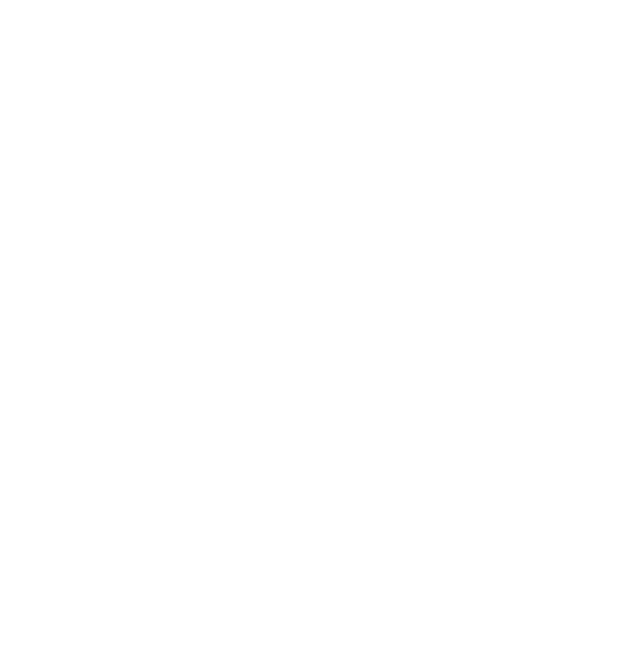
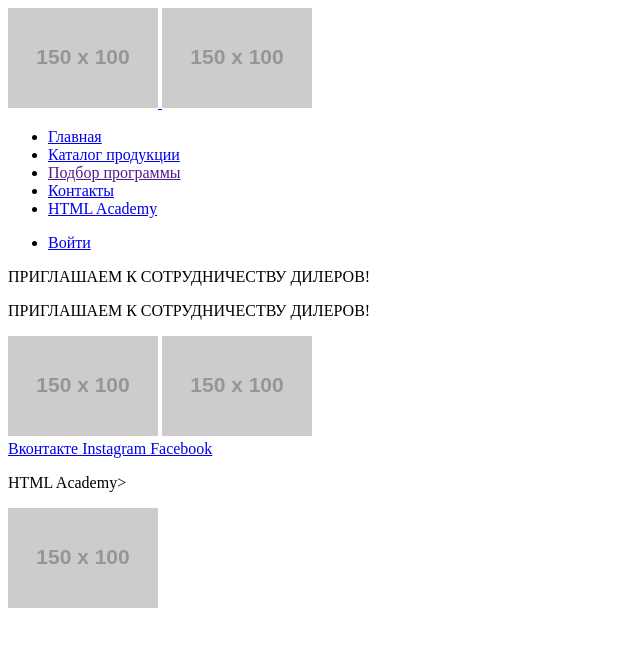
Before and after one commit to elkinkazan/73441-cat-energy-17, a website: page source/form.html in a window 1280 px wide. Shown: the whole page, without its empty margins (0-640 px from the left). Drawn offline with Linux system fonts and the light colour scheme; placeholder pictures from the web are drawn by us.

Commit message:
добавляет form

```diff
--- a/source/form.html
+++ b/source/form.html
@@ -0,0 +1,75 @@
+<!DOCTYPE html>
+<html lang="ru">
+
+<head>
+  <meta charset="utf-8">
+  <title>HTML Academy: Кэт энерджи
+  </title>
+</head>
+
+<body>
+
+  <header class="page-header">
+    <a href="index.html" class="page-header__link">
+      <img class="page-header__link-img" src="http://placehold.it/150x100" width="150" height="100" alt="cat-picture">
+    </a>
+    <a href="index.html" class="page-header__logo">
+      <img class="page-header__logo-img" src="http://placehold.it/150x100" width="150" height="100" alt="cat-picture">
+    </a>
+    <nav class="main-nav">
+      <ul class="main-nav__list site-list">
+        <li class="site-list__item site-list__item--active">
+          <a href="index.html" class="site-list__link">Главная</a>
+        </li>
+        <li class="site-list__item">
+          <a href="catalog.html" class="site-list__link">Каталог продукции</a>
+        </li>
+        <li class="site-list__item">
+          <a href="" class="site-list__link">Подбор программы</a>
+        </li>
+        <li class="site-list__item">
+          <a href="#" class="site-list__link">Контакты</a>
+        </li>
+        <li class="site-list__item">
+          <a href="https://htmlacademy.ru/intensive/adaptive" class="site-list__link">HTML Academy</a>
+        </li>
+      </ul>
+      <ul class="main-nav__list user-list">
+        <li class="user-list__item">
+          <a href="#" class="user-list__login">Войти</a>
+        </li>
+      </ul>
+    </nav>
+  </header>
+
+  <footer class="page-footer">
+    <div class="page-footer__address-wrapper">
+      <p class="page-footer__text">ПРИГЛАШАЕМ К СОТРУДНИЧЕСТВУ ДИЛЕРОВ!</p>
+      <p class="page-footer__address">ПРИГЛАШАЕМ К СОТРУДНИЧЕСТВУ ДИЛЕРОВ!</p>
+    </div>
+    <img class="footer__map" src="http://placehold.it/150x100" width="150" height="100" alt="Карта">
+    <a href="index.html" class="page-footer__logo">
+      <img class="page-footer__logo-img" src="http://placehold.it/150x100"
+      width="150" height="100" alt="Cat energy">
+    </a>
+    <div class="page-footer__wrapper social-media">
+      <a href="#" class="page-footer__vk social-media__item">
+        <span class="visually-hidden">Вконтакте</span>
+      </a>
+      <a href="#" class="page-footer__instagram social-media__item">
+        <span class="visually-hidden">Instagram</span>
+      </a>
+      <a href="#" class="page-footer__vk social-media__item">
+        <span class="visually-hidden">Facebook</span>
+      </a>
+    </div>
+    <div class="page-footer__copyright copyright">
+      <p class="page-footer__copyright-name">HTML Academy></p>
+      <a class="page-footer__copyright-link" href="https://htmlacademy.ru/intensive/adaptive">
+        <img class="page-footer__copyright-img" src="http://placehold.it/150x100"
+          width="150" height="100" alt="Copyright"></a>
+     </div>
+  </footer>
+
+</body>
+</html>
```
Also changed, not shown: source/catalog.html (+3 -1 lines), source/index.html (+3 -1 lines).
